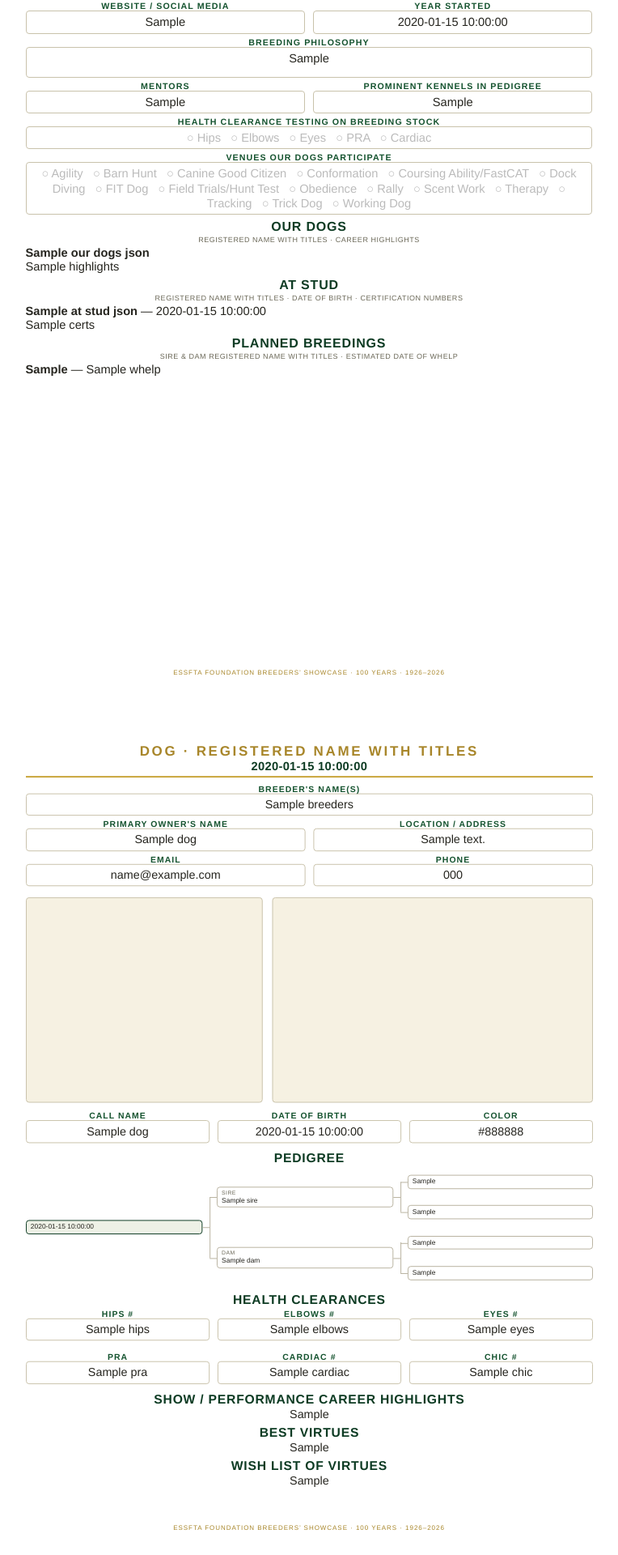
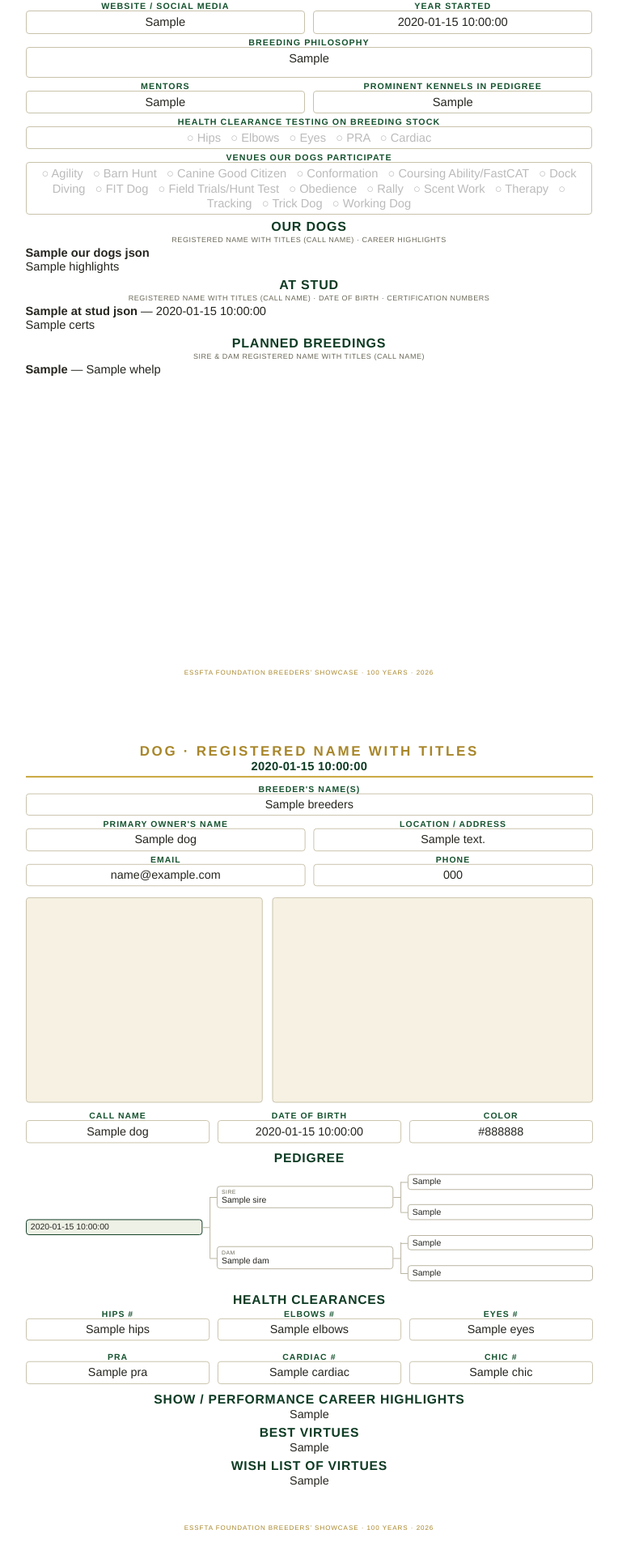
Before and after one commit to abc3-Mac/essfta-breeder-showcase, a FastAPI app: template app/templates/book/book.html in a window 1280 px wide. Shown: the part 2304-4224 px from the top of the page at 81% size, without its empty margins (26-790 px from the left). Run offline with FastAPI, Linux system fonts and the light colour scheme; the template is opened without the code that fills it: most values are stand-ins (such as "Sample title", 1, 10 or a date in 2020).

Commit message:
Booklet + form: (Call Name) on subheaders, shorter footer, larger pedigree text
- Every "registered name with titles" subheader now reads "(Call Name)" after
  the titles, in the booklet (Our Dogs, At Stud, Planned Breedings) and the
  kennel form. The dog page's header eyebrow is left alone.
- Footer drops the year range: "... 100 YEARS 2026" on both page types.
- Planned Breedings caption no longer mentions the estimated date of whelp; the
  field itself is unchanged and still prints when filled.
- Pedigree names 8.6px -> 8pt. The tree's height is fixed, so the content still
  fits and no page scales differently.
- Use the interpunct in the two subheaders that had "and" and a slash.

Co-Authored-By: Claude Opus 5 <noreply@anthropic.com>

```diff
--- a/app/templates/book/_dog_page.html
+++ b/app/templates/book/_dog_page.html
@@ -64,5 +64,5 @@
   {% if d.wish_list %}<div class="band">Wish List of Virtues</div><div class="val">{{ d.wish_list }}</div>{% endif %}
   {% if d.has_produced %}<div class="band">Has Produced</div><div class="val">{{ d.has_produced }}</div>{% endif %}
 
-  <div class="foot">ESSFTA FOUNDATION BREEDERS&rsquo; SHOWCASE &middot; 100 YEARS &middot; 1926&ndash;2026</div>
+  <div class="foot">ESSFTA FOUNDATION BREEDERS&rsquo; SHOWCASE &middot; 100 YEARS &middot; 2026</div>
 </div>
--- a/app/templates/book/_kennel_page.html
+++ b/app/templates/book/_kennel_page.html
@@ -46,7 +46,7 @@
 
   {% if k.our_dogs_json %}
   <div class="band">Our Dogs</div>
-  <div class="band-sub">Registered name with titles &middot; career highlights</div>
+  <div class="band-sub">Registered name with titles (Call Name) &middot; career highlights</div>
   <div class="stack">
     {% for od in k.our_dogs_json %}
       <div class="val"><span class="dogname">{{ od.name }}</span>{% if od.highlights %}<div class="career">{{ od.highlights }}</div>{% endif %}</div>
@@ -56,7 +56,7 @@
 
   {% if k.at_stud_json %}
   <div class="band">At Stud</div>
-  <div class="band-sub">Registered name with titles &middot; date of birth &middot; certification numbers</div>
+  <div class="band-sub">Registered name with titles (Call Name) &middot; date of birth &middot; certification numbers</div>
   <div class="stack">
     {% for st in k.at_stud_json %}
       <div class="val"><span class="dogname">{{ st.name }}</span>{% if st.dob %} &mdash; {{ st.dob }}{% endif %}{% if st.certs %}<div class="career">{{ st.certs }}</div>{% endif %}</div>
@@ -66,7 +66,7 @@
 
   {% if k.planned_json %}
   <div class="band">Planned Breedings</div>
-  <div class="band-sub">Sire &amp; dam registered name with titles &middot; estimated date of whelp</div>
+  <div class="band-sub">Sire &amp; dam registered name with titles (Call Name)</div>
   <div class="stack">
     {% for pb in k.planned_json %}
       <div class="val"><span class="dogname">{{ pb.sire_dam }}</span>{% if pb.whelp %} &mdash; {{ pb.whelp }}{% endif %}</div>
@@ -74,5 +74,5 @@
   </div>
   {% endif %}
 
-  <div class="foot">ESSFTA FOUNDATION BREEDERS&rsquo; SHOWCASE &middot; 100 YEARS &middot; 1926&ndash;2026</div>
+  <div class="foot">ESSFTA FOUNDATION BREEDERS&rsquo; SHOWCASE &middot; 100 YEARS &middot; 2026</div>
 </div>
--- a/app/templates/book/book.html
+++ b/app/templates/book/book.html
@@ -116,7 +116,7 @@
 
   /* 3-generation pedigree drawn as a bracket tree with connector lines */
   /* full-width tree: wide boxes keep names on one line, so it needs far less height */
-  .ped-tree { display:flex; height:1.6in; font-size:8.6px; align-items:stretch; }
+  .ped-tree { display:flex; height:1.6in; font-size:8pt; align-items:stretch; }
   .ped-tree .pcol { display:flex; flex-direction:column; justify-content:space-around; }
   .ped-tree .subject { flex:1.02; } .ped-tree .parents { flex:1.1; } .ped-tree .grands { flex:1.15; }
   .ped-tree .pcell { flex:1; display:flex; align-items:center; position:relative; padding:2px 0; }
--- a/app/templates/dog_form.html
+++ b/app/templates/dog_form.html
@@ -54,7 +54,7 @@
     </div>
 
     <div class="section-title">Pedigree (3 generations)</div>
-    <div class="section-sub">Sire &amp; dam and the four grandparents</div>
+    <div class="section-sub">Sire &amp; dam &middot; the four grandparents</div>
     <div class="row">
       {% for key, label in PEDIGREE_SLOTS %}
         <div class="col" style="flex:1 1 240px">
--- a/app/templates/kennel_form.html
+++ b/app/templates/kennel_form.html
@@ -91,7 +91,7 @@
     {% endfor %}
 
     <div class="section-title">At Stud</div>
-    <div class="section-sub">Registered name with titles · date of birth · health clearances/certification numbers (up to {{ MAX_AT_STUD }})</div>
+    <div class="section-sub">Registered name with titles (Call Name) · date of birth · health clearances · certification numbers (up to {{ MAX_AT_STUD }})</div>
     {% for i in range(MAX_AT_STUD) %}
       {% set st = k.at_stud_json[i] if k.at_stud_json|length > i else {} %}
       <div class="repeat-row">
@@ -104,7 +104,7 @@
     {% endfor %}
 
     <div class="section-title">Planned Breedings</div>
-    <div class="section-sub">Sire &amp; dam registered name with titles · estimated date of whelp (up to {{ MAX_PLANNED }})</div>
+    <div class="section-sub">Sire &amp; dam registered name with titles (Call Name) · estimated date of whelp (up to {{ MAX_PLANNED }})</div>
     {% for i in range(MAX_PLANNED) %}
       {% set pb = k.planned_json[i] if k.planned_json|length > i else {} %}
       <div class="repeat-row">
```
